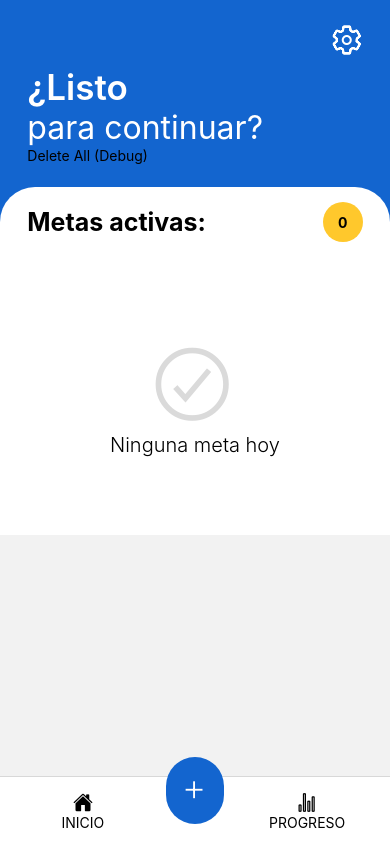
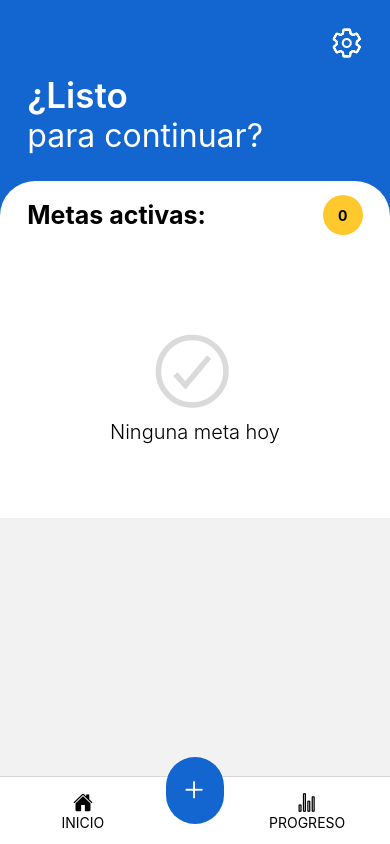
Before and after one commit to AlexReusC/efika, a React Native app: screen /ActiveGoals in a window 390 px wide. Built offline with nearby package versions, Linux system fonts and the light colour scheme.

Commit message:
comment debug buttons

```diff
--- a/src/views/home/home.tsx
+++ b/src/views/home/home.tsx
@@ -98,9 +98,9 @@ const Home: React.FC = () => {
         <View style={homeStyle.titleSectionText}>
           <Text style={homeStyle.titleTextTop}>{t("home:ready")}</Text>
           <Text style={homeStyle.titleText}>{t("home:toContinue")}</Text>
-          <TouchableOpacity onPress={() => dispatch(deleteAll())}>
+          {/* <TouchableOpacity onPress={() => dispatch(deleteAll())}>
             <Text>Delete All (Debug)</Text>
-          </TouchableOpacity>
+          </TouchableOpacity> */}
           {/* <TouchableOpacity onPress={() => dispatch(addExamples())}>
             <Text>Populate (Debug)</Text>
           </TouchableOpacity> */}
```
